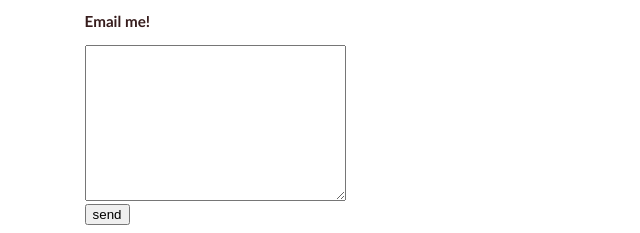
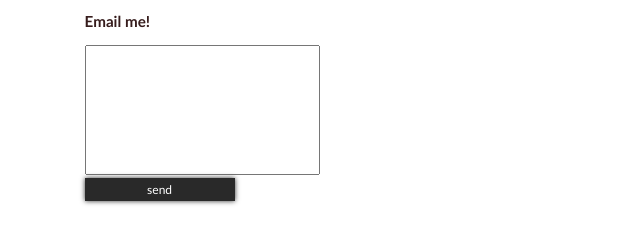
Before and after one commit to yousef312/portfolio, a plain HTML site: page index.html in a window 1280 px wide. Shown: the part 2138-2371 px from the top of the page, without its empty margins (429-1069 px from the left). After the commit the page ends 2347 px from the top, so only its background shows below. Drawn offline with Linux system fonts and the light colour scheme.

Commit message:
Update style.css

```diff
--- a/style.css
+++ b/style.css
@@ -72,3 +72,39 @@ h3{
         max-width: 90%;
     }
 }
+
+textarea{
+    resize: none;
+    height: fit-content;
+    padding: 4px;
+    font-size: 11px;
+    color: rgb(34, 34, 34);
+}
+
+textarea:focus{
+    outline: none;
+    border: 1px solid rgb(75, 147, 255);
+}
+
+button{
+    display: inline-block;
+    width: 150px;
+    height: fit-content;
+    padding: 4px;
+    background-color: rgb(41, 41, 41);
+    color: white;
+    font-family: Calibri;
+    box-shadow: 0 0 5px rgb(48, 48, 48);
+    border: none;
+    font-size: 12px;
+    border-radius: 0;
+    transition: all .2s;
+}
+button:active{
+    transform: scale(0.95);
+    box-shadow: 0 0 2px rgb(48,48,48);
+}
+
+button:focus{
+    outline: none;
+}
```
